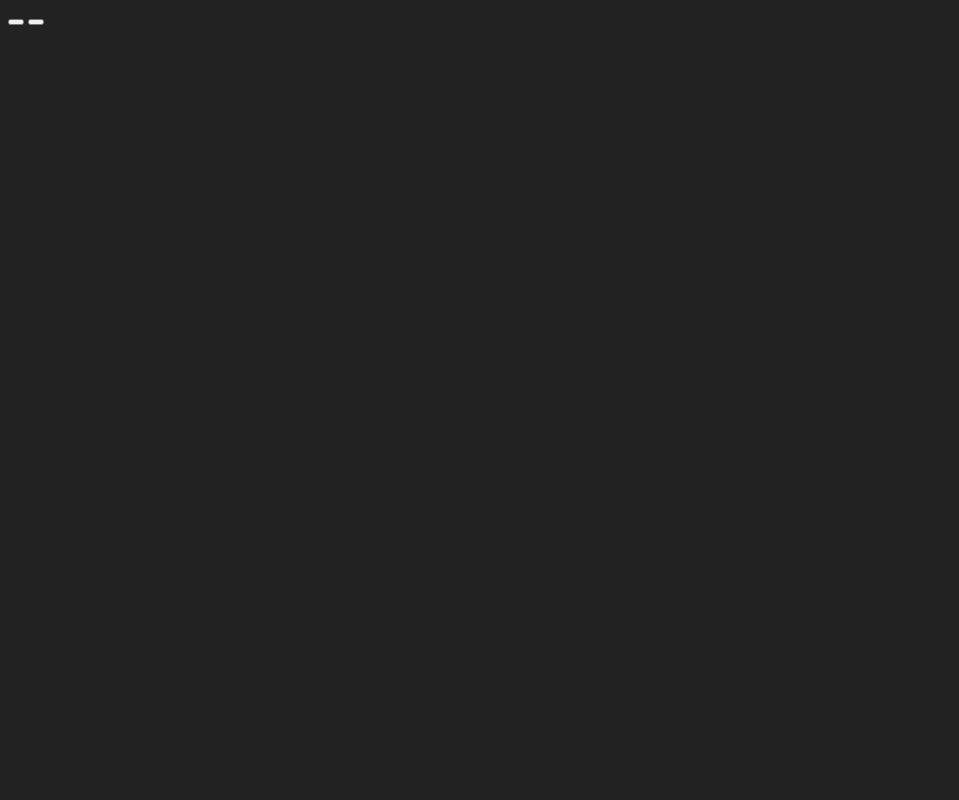
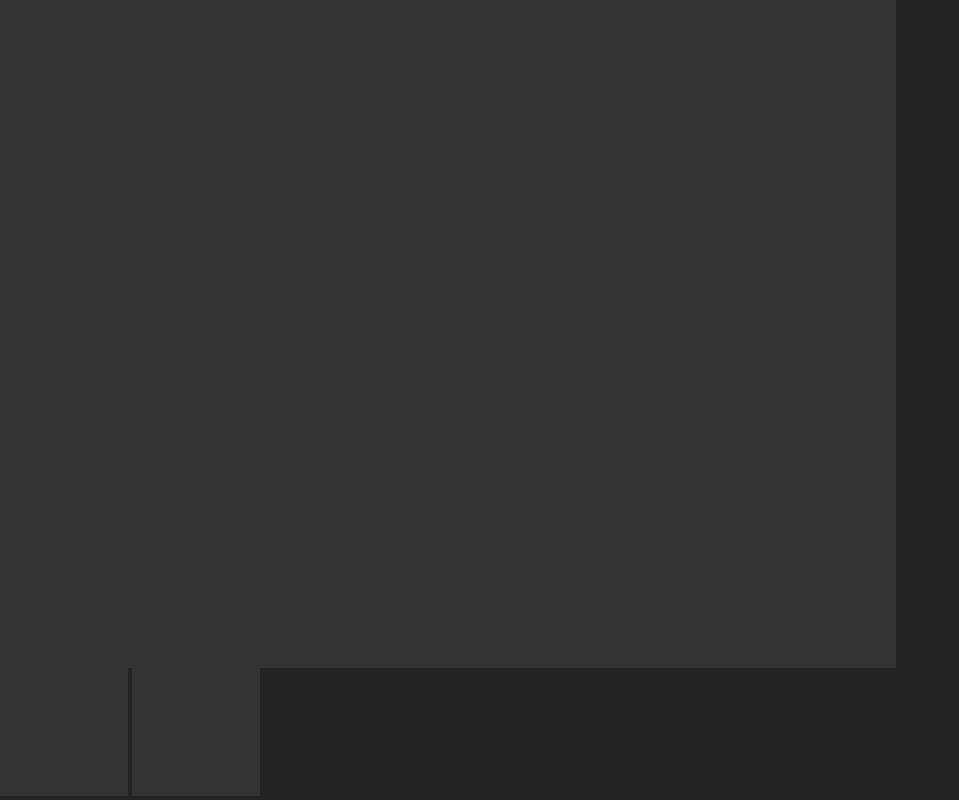
Before and after one commit to Kurogiwa/repeating-decimal, a plain HTML site: page index.html in a window 1280 px wide. Shown: the whole page, without its empty margins (0-959 px from the left). Drawn offline with Linux system fonts and the light colour scheme.

Commit message:
css start - interrupted

```diff
--- a/index.html
+++ b/index.html
@@ -5,7 +5,51 @@
     <meta name="viewport" content="width=device-width, initial-scale=1.0">
 
     <style>
+        body{
+            margin: 0;
+            height: 100vh;
 
+            background:#222;
+
+            display: flex;
+                justify-content: center;
+            --js: change;
+                flex-direction: column-reverse;
+
+            --global-size: 100vw;
+        }
+
+        #buttons{
+            display: flex;
+            padding: calc(.1*var(--global-size));
+            justify-content: space-around;
+            --js: change;
+            flex-direction: row;
+        }
+        button{
+            --size: calc(.1*var(--global-size));
+            width: var(--size);
+            height: var(
+            --size);
+            border: 0;
+            padding: 0;
+            background: #333;
+        }
+
+        #canvas-container{
+            display: flex;
+            justify-content: center;
+            --js: change;
+            flex-direction: row;
+        }
+        canvas{
+            --size: calc(var());
+            --size: calc(.7*var(--global-size));
+            width: var(--size);
+            height: var(--size);
+            --to: remove;
+            background: #333;
+        }
     </style>
 
     <title>Repeating Decimals</title>
```
